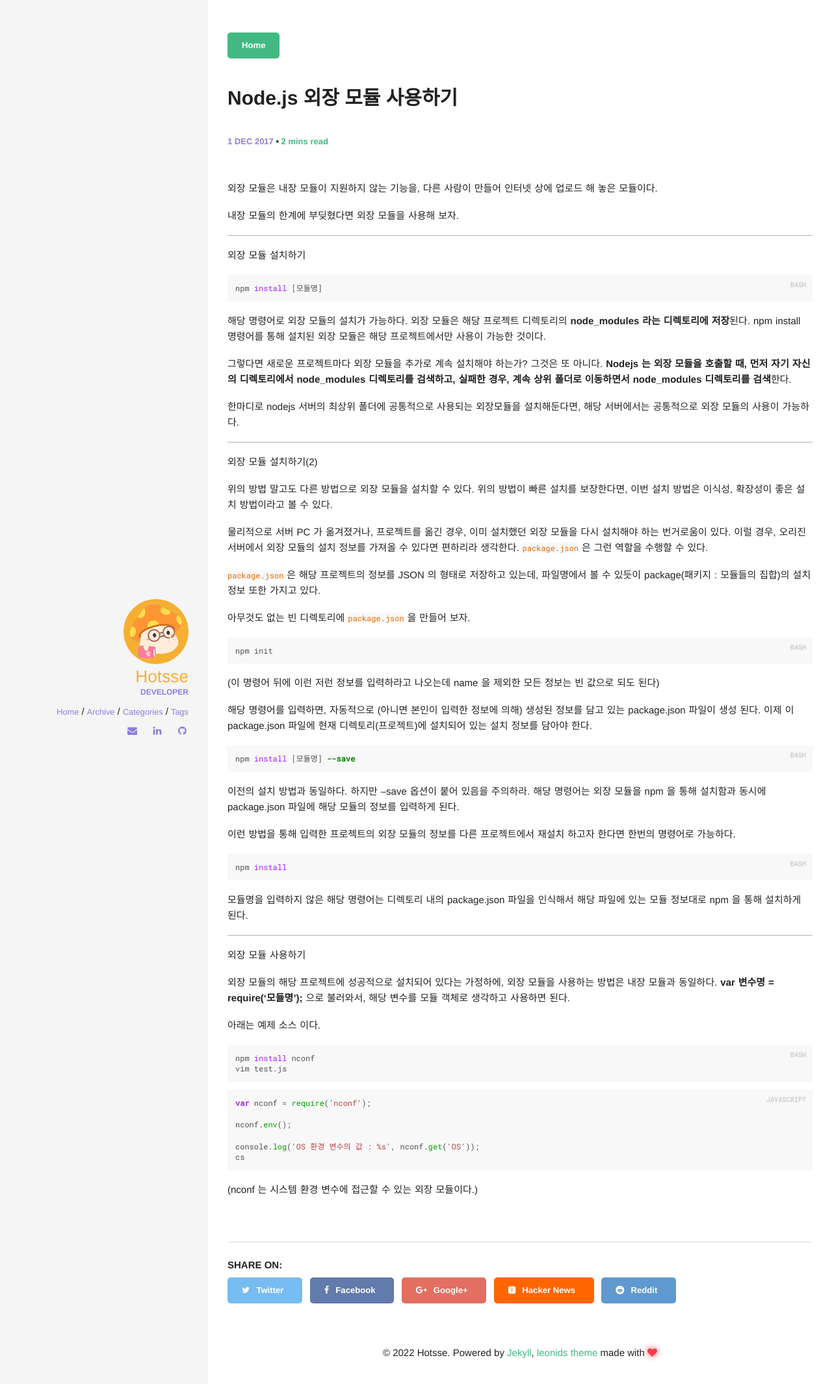
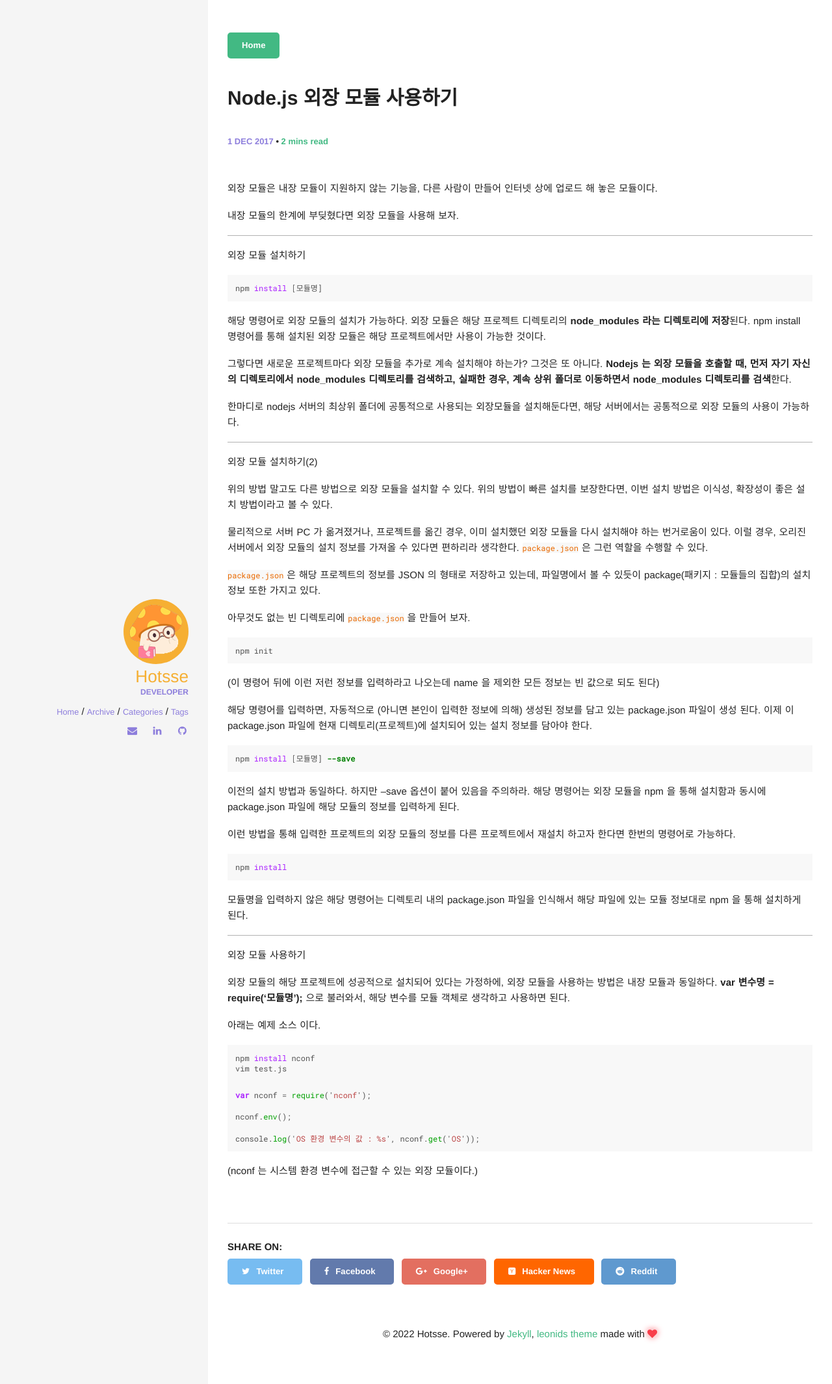
Before and after one commit to Hotsse/hotsse.github.io, a Jekyll site: the page built from _posts/2017-12-01-Node.js 외장 모듈 사용하기.md, in a window 1280 px wide. Shown: the top 2130 px of the page at 65% size. Built offline with Jekyll 4.4.1, drawn with Linux system fonts in a browser that asks for light colours; comment, search, counter and statistics services are not loaded.

Commit message:
Update 2017-12-01-Node.js 외장 모듈 사용하기.md

````diff
--- a/_posts/2017-12-01-Node.js 외장 모듈 사용하기.md
+++ b/_posts/2017-12-01-Node.js 외장 모듈 사용하기.md
@@ -15,9 +15,9 @@
 
 외장 모듈 설치하기
 
-{% highlight bash %}
+``` bash
 npm install [모듈명]
-{% endhighlight %}
+```
 
 해당 명령어로 외장 모듈의 설치가 가능하다.
 외장 모듈은 해당 프로젝트 디렉토리의 **node_modules 라는 디렉토리에 저장**된다.
@@ -40,25 +40,25 @@
 
 아무것도 없는 빈 디렉토리에 `package.json` 을 만들어 보자.
 
-{% highlight bash%}
+``` bash
 npm init
-{% endhighlight %}
+```
 
 (이 명령어 뒤에 이런 저런 정보를 입력하라고 나오는데 name 을 제외한 모든 정보는 빈 값으로 되도 된다)
 
 해당 명령어를 입력하면, 자동적으로 (아니면 본인이 입력한 정보에 의해) 생성된 정보를 담고 있는 package.json 파일이 생성 된다. 이제 이 package.json 파일에 현재 디렉토리(프로젝트)에 설치되어 있는 설치 정보를 담아야 한다.
 
-{% highlight bash %}
+``` bash
 npm install [모듈명] --save
-{% endhighlight %}
+```
 
 이전의 설치 방법과 동일하다. 하지만 --save 옵션이 붙어 있음을 주의하라. 해당 명령어는 외장 모듈을 npm 을 통해 설치함과 동시에 package.json 파일에 해당 모듈의 정보를 입력하게 된다.
 
 이런 방법을 통해 입력한 프로젝트의 외장 모듈의 정보를 다른 프로젝트에서 재설치 하고자 한다면 한번의 명령어로 가능하다.
 
-{% highlight bash %}
+``` bash
 npm install
-{% endhighlight %}
+```
 
 모듈명을 입력하지 않은 해당 명령어는 디렉토리 내의 package.json 파일을 인식해서 해당 파일에 있는 모듈 정보대로 npm 을 통해 설치하게 된다.
 
@@ -71,18 +71,17 @@
 
 아래는 예제 소스 이다.
 
-{% highlight bash %}
+``` bash
 npm install nconf
 vim test.js
-{% endhighlight %}
+```
 
-{% highlight javascript %}
+``` javascript
 var nconf = require('nconf');
 
 nconf.env();
 
 console.log('OS 환경 변수의 값 : %s', nconf.get('OS'));
-cs
-{% endhighlight %}
+```
 
 (nconf 는 시스템 환경 변수에 접근할 수 있는 외장 모듈이다.)
````
